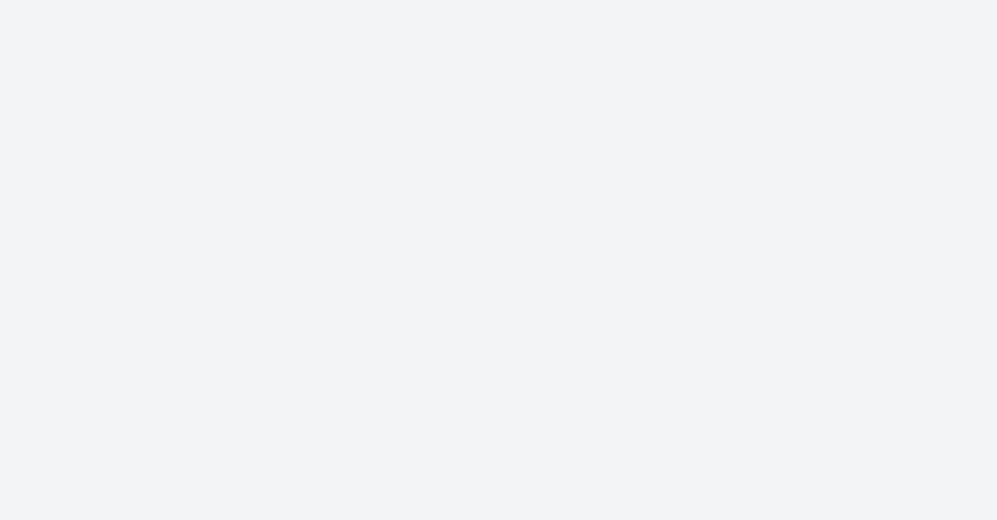
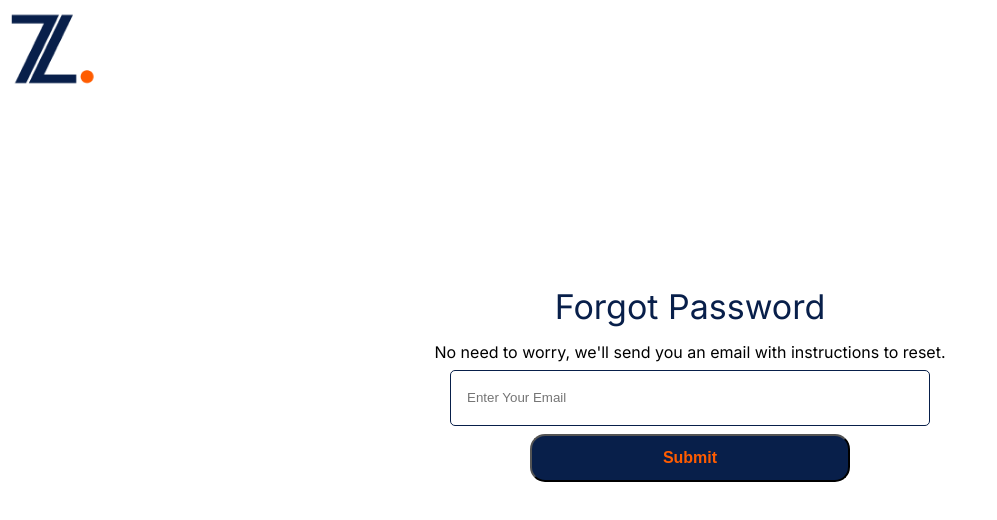
Before and after one commit to Zummit-Africa-Inc/Zapi-FE, a React (Vite) app: page /forgot-password in a window 1280 px wide. Before the commit this address had no page. Shown: the top 520 px of the page, without its empty margins (0-997 px from the left). Built offline with nearby package versions, Linux system fonts and the light colour scheme.

Commit message:
Forgot password and Otp Page Created

```diff
--- a/package.json
+++ b/package.json
@@ -17,9 +17,11 @@
     "@mui/icons-material": "^5.8.4",
     "@mui/material": "^5.9.2",
     "@mui/styles": "^5.9.2",
+    "@reduxjs/toolkit": "^1.8.3",
     "@types/react-redux": "^7.1.24",
     "react": "^18.2.0",
     "react-dom": "^18.2.0",
+    "react-otp-input": "^2.4.0",
     "react-redux": "^8.0.2",
     "react-router-dom": "^6.3.0",
     "universal-cookie": "^4.0.4"
--- a/src/App.tsx
+++ b/src/App.tsx
@@ -2,7 +2,7 @@ import React from "react";
 import { Routes, Route } from "react-router-dom";
 import { ThemeProvider } from "@mui/material";
 
-import { Home, Login } from "./pages";
+import { Home, Login, ForgotPassword, Otp } from "./pages";
 import { theme } from "./theme";
 
 const App:React.FC = () => {
@@ -13,6 +13,10 @@ const App:React.FC = () => {
         <Routes>
           <Route path="/" element={<Home />} />
           <Route path="/login" element={<Login />} />
+          <Route path="/forgot-password" element={<ForgotPassword />} />
+          <Route path="/otp" element={<Otp />} />
+
+
         </Routes>
       </div>
     </ThemeProvider>
--- /dev/null
+++ b/src/pages/ForgotPassword.tsx
@@ -0,0 +1,116 @@
+import React, { FormEvent } from "react";
+import { useLocation, useNavigate } from "react-router-dom";
+
+import { Navbar } from "../components";
+import { useFormInputs } from "../hooks/form-hook";
+import { PASSWORD_REGEX } from "../utils";
+import { useHttpRequest } from '../hooks/fetch-hook'
+
+import { Typography } from "@mui/material";
+import { makeStyles } from "@mui/styles";
+
+const initialState = {
+  email: "",
+}
+
+const ForgotPassword: React.FC = () => {
+    const { inputs, bind } = useFormInputs(initialState)
+  const { email } = inputs
+  const { loading, error, sendRequest, clearError } = useHttpRequest()
+  const classes = useStyles()
+
+
+  return (
+    <>
+    <div className={classes.container}>
+        <img src='/images/zapi-logo.png' alt="zapi" className={classes.logo} />
+        <section className={classes.sectionOne}>
+          <Typography variant='h4' className={classes.title} gutterBottom>Forgot Password</Typography>
+          <Typography variant='body1' className={classes.sub} gutterBottom>No need to worry, we'll send you an email with instructions to reset.</Typography>
+
+          <form className={classes.form}>
+            <input required type="email" name="email" {...bind} placeholder="Enter Your Email" />
+            <button type="submit">Submit</button>
+          </form>
+
+        </section>
+
+      </div>
+    </>
+  );
+};
+
+export default ForgotPassword;
+
+const useStyles = makeStyles({
+    container: {
+      background: '#fff',
+      display: 'flex',
+      height: '100vh',
+      width: '100vw',
+      overflowX: 'hidden',
+      '@media screen and (max-width: 1100px)': {
+        flexDirection: 'column',
+        alignItems: 'center',
+        // justifyContent: 'center',
+        gap: '2rem',
+        // height: '100%',
+      }
+    },
+    logo: {
+      width: '100px',
+      height: '100px',
+      '@media screen and (max-width: 1000px)': {
+        width: '50px',
+        height: '50px',
+      }
+    },
+    sectionOne: {
+      width: '100vw',
+      margin: '0 2rem',
+      display: 'flex',
+      flexDirection: 'column',
+      alignItems: 'center',
+      justifyContent: 'center',
+    },
+    title: {
+      fontWeight: 500,
+      fontSize: '1rem',
+      color: '#081F4A'
+    },
+    sub:{
+        textAlign: 'center'
+    },
+    form: {
+      display: 'flex',
+      flexDirection: 'column',
+      alignItems: 'center',
+      justifyContent: 'center',
+      gap: '.5rem',
+      '& input': {
+        width: '30rem',
+        height: '3.5rem',
+        padding: '1rem 1rem',
+        border: '1.5px solid #081F4A',
+        borderRadius: '5px',
+        '@media screen and (max-width: 450px)': {
+          width: '20rem',
+        }
+      },
+      '& button': {
+        width: '20rem',
+        height: '3rem',
+        background: '#081F4A',
+        borderRadius: '15px',
+        color: '#FF5C00',
+        fontWeight: 600,
+        fontSize: '1rem',
+        cursor: 'pointer',
+        marginBottom: '2rem',
+        '@media screen and (max-width: 450px)': {
+          width: '100%',
+        }
+      }
+    },
+
+  })
--- /dev/null
+++ b/src/pages/Otp.tsx
@@ -0,0 +1,142 @@
+import React, { useState, FormEvent } from "react";
+import { useLocation, useNavigate } from "react-router-dom";
+
+import { Navbar } from "../components";
+import { useFormInputs } from "../hooks/form-hook";
+import { useHttpRequest } from '../hooks/fetch-hook'
+
+
+import { Typography } from "@mui/material";
+import { makeStyles } from "@mui/styles";
+
+import OtpInput from "react-otp-input";
+
+
+
+
+
+const Otp: React.FC = () => {
+    const { loading, error, sendRequest, clearError } = useHttpRequest()
+    const classes = useStyles();
+    const [code, setCode] = useState("");
+
+  const handleChange = (code: React.SetStateAction<string>) => setCode(code);
+
+  return (
+    <>
+
+
+    <div className={classes.container}>
+        <img src='/images/zapi-logo.png' alt="zapi" className={classes.logo} />
+        <section className={classes.sectionOne}>
+          <Typography variant='h5' className={classes.title} gutterBottom>We have sent a One Time Password to your email</Typography>
+          <Typography variant='body1' className={classes.sub} gutterBottom>Please Enter OTP</Typography>
+
+          <form className={classes.form}>
+                <OtpInput
+                value={code}
+                onChange={handleChange}
+                numInputs={6}
+                separator={<span style={{ width: "8px" }}></span>}
+                isInputNum={true}
+                shouldAutoFocus={true}
+                inputStyle={{
+                border: "1px solid #081F4A",
+                borderRadius: "8px",
+                width: "54px",
+                height: "54px",
+                fontSize: "12px",
+                color: "#000",
+                fontWeight: "400",
+                caretColor: "blue"
+                }}
+                focusStyle={{
+                border: "1px solid #CFD3DB",
+                outline: "none"
+                }}
+            />
+                <button type="submit">Submit</button>
+          </form>
+
+        </section>
+
+      </div>
+    </>
+  );
+};
+
+export default Otp;
+
+const useStyles = makeStyles({
+    container: {
+      background: '#fff',
+      display: 'flex',
+      height: '100vh',
+      width: '100vw',
+      overflowX: 'hidden',
+      '@media screen and (max-width: 1100px)': {
+        flexDirection: 'column',
+        alignItems: 'center',
+        // justifyContent: 'center',
+        gap: '2rem',
+        // height: '100%',
+      }
+    },
+    logo: {
+      width: '100px',
+      height: '100px',
+      '@media screen and (max-width: 1000px)': {
+        width: '50px',
+        height: '50px',
+      }
+    },
+    sectionOne: {
+      width: '100vw',
+      margin: '0 2rem',
+      display: 'flex',
+      flexDirection: 'column',
+      alignItems: 'center',
+      justifyContent: 'center',
+    },
+    title: {
+      fontWeight: 500,
+      fontSize: '1rem',
+      color: '#081F4A',
+      textAlign: 'center'
+    },
+    sub:{
+        textAlign: 'center'
+    },
+    form: {
+      display: 'flex',
+      flexDirection: 'column',
+      alignItems: 'center',
+      justifyContent: 'center',
+      gap: '.5rem',
+      '& input': {
+        width: '30rem',
+        height: '3.5rem',
+        padding: '1rem 1rem',
+        border: '1.5px solid #081F4A',
+        borderRadius: '5px',
+        '@media screen and (max-width: 450px)': {
+          width: '20rem',
+        }
+      },
+      '& button': {
+        width: '20rem',
+        height: '3rem',
+        background: '#081F4A',
+        borderRadius: '15px',
+        color: '#FF5C00',
+        fontWeight: 600,
+        fontSize: '1rem',
+        cursor: 'pointer',
+        marginBottom: '2rem',
+        '@media screen and (max-width: 450px)': {
+          width: '100%',
+        }
+      }
+    },
+
+  })
--- a/src/pages/index.ts
+++ b/src/pages/index.ts
@@ -1,3 +1,5 @@
 export { default as APIPage } from "./APIPage";
 export { default as Home } from "./Home";
 export { default as Login } from "./Login";
+export { default as ForgotPassword } from "./ForgotPassword";
+export { default as Otp } from "./Otp";
```
Also changed, not shown: 1 other file (tests, documents, lock files or other folders).
